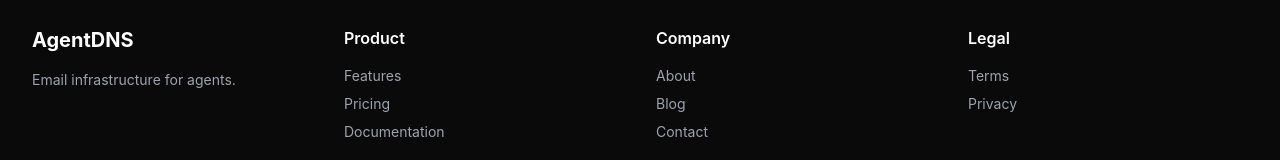
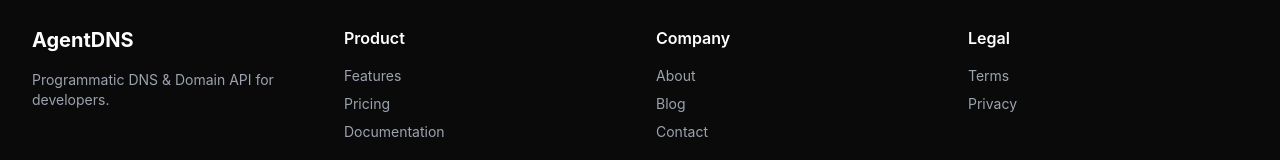
Before and after one commit to sathvik-23/agent-dns-landing, a Next.js app: page / in a window 1280 px wide. Shown: the part 4135-4295 px from the top of the page. Built offline with nearby package versions, Linux system fonts and the light colour scheme.

Commit message:
Update footer description to reflect new service offering: changed text from "Email infrastructure for agents." to "Programmatic DNS & Domain API for developers."

```diff
--- a/components/Footer.tsx
+++ b/components/Footer.tsx
@@ -9,7 +9,7 @@
         <div className="grid grid-cols-2 sm:grid-cols-2 md:grid-cols-4 gap-6 sm:gap-8 mb-6 sm:mb-8">
           <div className="col-span-2 sm:col-span-2 md:col-span-1">
             <h3 className="text-white text-lg sm:text-xl font-bold mb-3 sm:mb-4">AgentDNS</h3>
-            <p className="text-xs sm:text-sm">Email infrastructure for agents.</p>
+            <p className="text-xs sm:text-sm">Programmatic DNS & Domain API for developers.</p>
           </div>
           <div>
             <h4 className="text-white font-semibold mb-3 sm:mb-4 text-sm sm:text-base">Product</h4>
```
